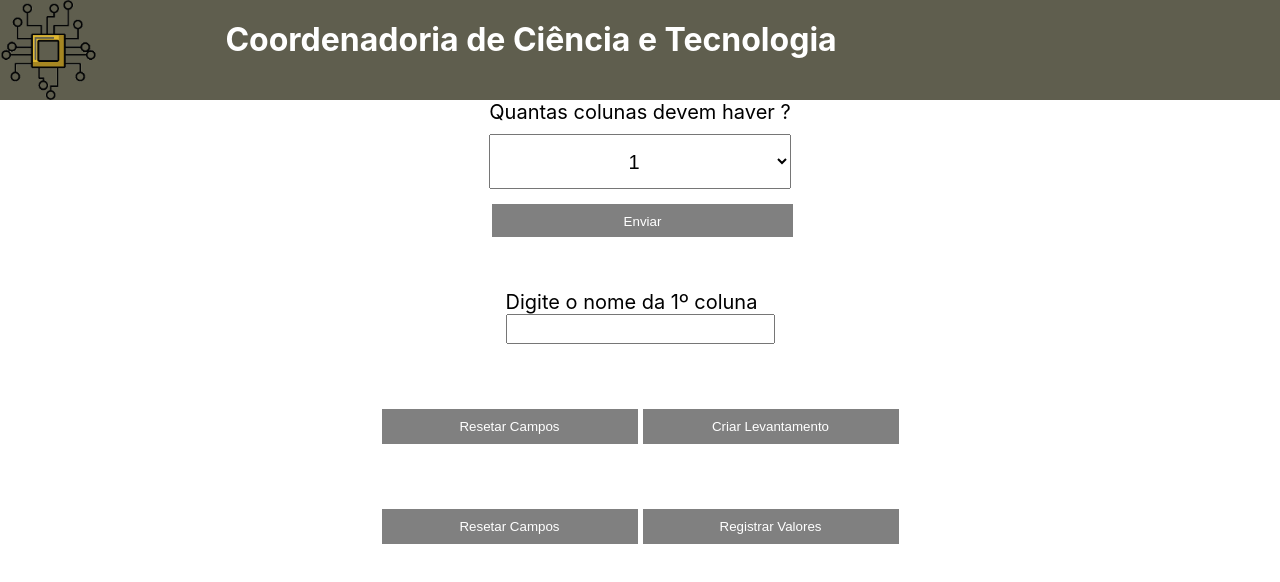
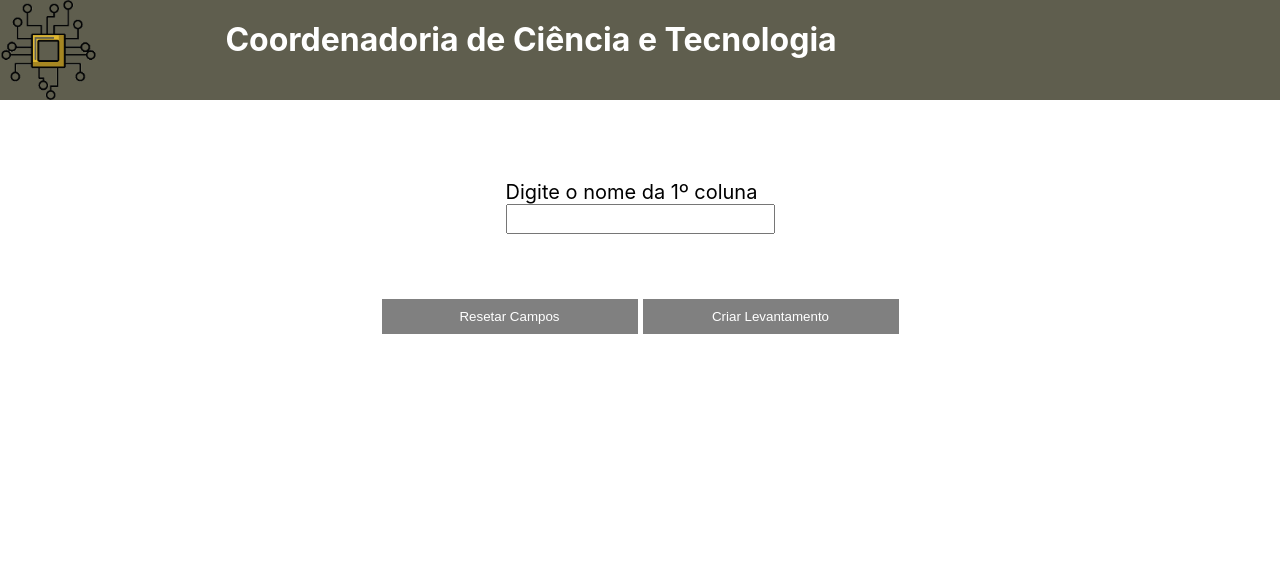
Before and after one commit to Petronilhaz/levantamento-react, a React (Create React App) app: page / in a window 1280 px wide. Both pictures are taken after a click on the button "Enviar". Shown: the top 582 px of the page. Built offline with nearby package versions, Linux system fonts and the light colour scheme.

Commit message:
Surgimento de etapas feito

```diff
--- a/src/App.js
+++ b/src/App.js
@@ -2,19 +2,16 @@
 import { FormCreator } from "./components/FormCreator";
 import { UserForm } from "./components/UserForm";
 import { Header } from "./components/Header";
-import { FormContext, FormProvider } from "./context/context";
+import { FormProvider } from "./context/context";
 import { createGlobalStyle } from "styled-components";
-import { useContext } from "react";
 
 function App() {
-
-  const { isSelectorActive, setIsSelectorActive } = useContext(FormContext)
 
   return (
     <>
       <FormProvider>
         <Header />
-        <ColunmsSelector  display={isSelectorActive} />
+        <ColunmsSelector />
         <FormCreator />
         <UserForm />
       </FormProvider>
--- a/src/components/ColunmsSelector/index.jsx
+++ b/src/components/ColunmsSelector/index.jsx
@@ -1,28 +1,27 @@
-import { useForm } from "react-hook-form"
-import { useContext, useEffect } from "react"
-import { FormContext } from "../../context/context"
-import * as S from './style/index'
+import { useForm } from "react-hook-form";
+import { useContext, useEffect } from "react";
+import { FormContext } from "../../context/context";
+import * as S from "./style/index";
 
-const  ColunmsSelector = ({ display }) => {
-    const { register, handleSubmit } = useForm()
-    const { colunms, setColunms } = useContext(FormContext)
-    const { isSelectorActive, setIsSelectorActive } = useContext(FormContext)
-    const onSubmit = data => {
-        setColunms(Number(data["colunm-number"]))
+const ColunmsSelector = () => {
+  const { register, handleSubmit } = useForm();
+  const { colunms, setColunms } = useContext(FormContext);
+  const { isSelectorActive, setIsSelectorActive } = useContext(FormContext);
+  const { showState, setShowState } = useContext(FormContext);
+  const onSubmit = (data) => {
+    setColunms(Number(data["colunm-number"]));
     console.log("Data: ", Number(data["colunm-number"]));
-        }
+  };
 
-        useEffect(()=> {
-            console.log("UseEffect do Colunms: ", colunms);
-        }, [colunms])
+  useEffect(() => {
+    console.log("UseEffect do showState: ", showState);
+  }, [showState]);
   return (
-        <S.FormBox>
+    <S.FormBox display={showState.selector}>
       <form onSubmit={handleSubmit(onSubmit)}>
         <S.Label htmlFor="colunms">Quantas colunas devem haver ?</S.Label>
         <br />
-        <S.Select htmlFor="colunms"
-        {...register("colunm-number")}
-        >
+        <S.Select htmlFor="colunms" {...register("colunm-number")}>
           <S.Option value="1">1</S.Option>
           <S.Option value="2">2</S.Option>
           <S.Option value="3">3</S.Option>
@@ -34,10 +33,12 @@
           <S.Option value="9">9</S.Option>
           <S.Option value="10">10</S.Option>
         </S.Select>
-        <S.Button type="submit" onClick={()=>setIsSelectorActive(false)}>Enviar</S.Button>
+        <S.Button type="submit" onClick={() => setShowState({ selector: false, create: true, userForm: false})}>
+          Enviar
+        </S.Button>
       </form>
     </S.FormBox>
-    )
-}
+  );
+};
 
-export { ColunmsSelector }
+export { ColunmsSelector };
--- a/src/components/ColunmsSelector/style/index.js
+++ b/src/components/ColunmsSelector/style/index.js
@@ -1,7 +1,7 @@
 import styled from "styled-components";
 
 export const FormBox = styled.div`
-  display: flex;
+  display: ${ props => props.display === false ? "none" : "flex"};
   justify-content: center;
 `;
 
--- a/src/components/FormCreator/index.jsx
+++ b/src/components/FormCreator/index.jsx
@@ -1,20 +1,20 @@
 import { FormContext } from "../../context/context";
 import { useContext } from "react";
 import { useForm } from "react-hook-form";
-import { Button } from "../ColunmsSelector/style/index";
 import * as S from "./style/index";
 
 const FormCreator = () => {
   const { colunms, setColunms } = useContext(FormContext);
   const { register, handleSubmit } = useForm();
   const { createdForm, setCreatedForm } = useContext(FormContext);
+  const { showState, setShowState } = useContext(FormContext);
   const onSubmit = (data) => setCreatedForm(data);
   const colunmsArray = Array.from({ length: colunms }, (_, index) => ({
     id: index + 1,
   }));
 
   return (
-    <S.RegisterBox>
+    <S.RegisterBox display={showState.creator}>
       <form onSubmit={handleSubmit(onSubmit)}>
         <S.GridBox>
           {colunmsArray.map((colunms, index) => {
@@ -39,7 +39,7 @@
         </S.GridBox>
         <S.ButtonBox>
           <S.ResetButton type="reset">Resetar Campos</S.ResetButton>
-          <S.SubmitButton type="submit">Criar Levantamento</S.SubmitButton>
+          <S.SubmitButton type="submit" onClick={() => setShowState({ selector: false, creator: false, userForm: true})} >Criar Levantamento</S.SubmitButton>
         </S.ButtonBox>
       </form>
     </S.RegisterBox>
--- a/src/components/FormCreator/style/index.js
+++ b/src/components/FormCreator/style/index.js
@@ -2,7 +2,7 @@
 import { Button } from '../../ColunmsSelector/style/index'
 
 export const RegisterBox = styled.div`
-  display: flex;
+  display: ${props => props.display === false ? "none" : "flex"};
   margin-top: 50px;
 
   form {
--- a/src/components/UserForm/index.jsx
+++ b/src/components/UserForm/index.jsx
@@ -5,6 +5,7 @@
 import * as S from "../FormCreator/style/index";
 const UserForm = () => {
   const { createdForm, setCreatedForm } = useContext(FormContext);
+  const { showState, setShowState } = useContext(FormContext);
   const { register, handleSubmit } = useForm();
   const formColunms = [];
   const formArray = Object.entries(createdForm);
@@ -14,7 +15,7 @@
   }
 
   return (
-    <S.RegisterBox>
+    <S.RegisterBox display={showState.userForm}>
       <form onSubmit={handleSubmit(onSubmit)}>
         <S.GridBox>
           {formColunms.map((colunm, index) => {
--- a/src/context/context.jsx
+++ b/src/context/context.jsx
@@ -3,7 +3,11 @@
 const defaultValue = {
     colunms: 0,
     createdForm: {},
-    SelectorActive: true
+    showState: {
+        selector: true,
+        creator: false,
+        userForm: false
+    }
 }
 
 const FormContext = createContext(defaultValue)
@@ -11,11 +15,12 @@
 const FormProvider = ({ children }) => {
     const [colunms, setColunms] = useState(defaultValue.colunms)
     const [createdForm, setCreatedForm] = useState(defaultValue.createdForm)
-    const [isSelectorActive, setIsSelectorActive] =  useState(defaultValue.SelectorActive)
+
+    const [showState, setShowState] = useState(defaultValue.showState)
 
     return (
         <FormContext.Provider
-        value={{colunms, setColunms, createdForm, setCreatedForm, isSelectorActive, setIsSelectorActive}}>
+        value={{colunms, setColunms, createdForm, setCreatedForm, showState, setShowState}}>
             {children}
         </FormContext.Provider>
     )
```
Lines whose indentation alone changed are shown as unchanged.
